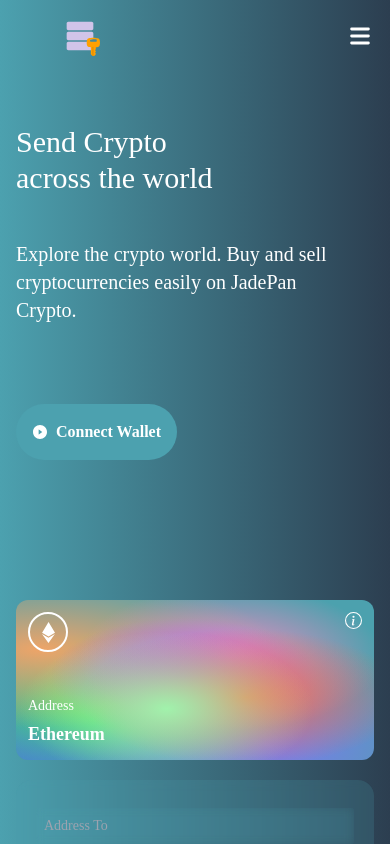
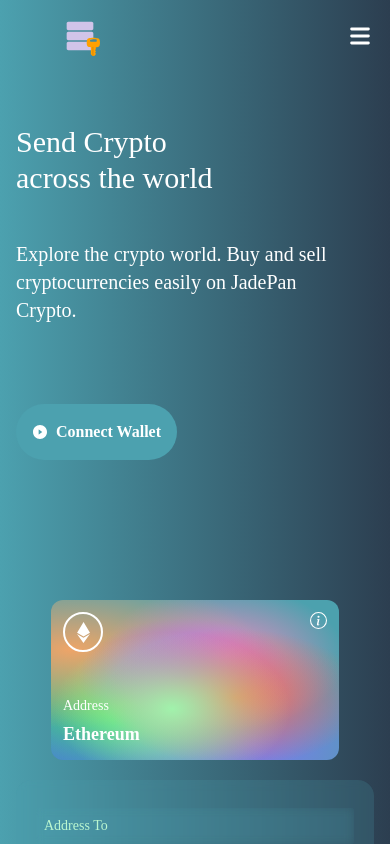
Before and after one commit to pan-liu-us/JadePan-Crypto-Web3-Blockchain-App, a React (Vite) app in the folder client/: page / in a window 390 px wide. Shown: the top 844 px of the page. Built offline with nearby package versions, Linux system fonts and the light colour scheme; a web font is replaced by a local one.

Commit message:
update css to fit mobile device

```diff
--- a/client/src/components/Welcome.jsx
+++ b/client/src/components/Welcome.jsx
@@ -12,7 +12,7 @@ const Input = ({ placeholder, name, type, value, handleChange }) => (
     step="0.0001"
     value={value}
     onChange={(e) => handleChange(e, name)}
-    className="my-2 w-full rounded-sm p-2 outline-none bg-transparent text-white border-none text-sm white-glassmorphism"
+    className="my-2 w-full rounded-sm p-2 outline-none bg-transparent placeholder-green-200 text-white border-none text-sm white-glassmorphism"
   />
 )
 
@@ -23,7 +23,7 @@ const Welcome = () => {
 
   return (
     <div className="flex w-full justify-center items-center">
-      <div className="flex mf:flex-row flex-col items-start justify-between md:p-20 py-12 px-4">
+      <div className="flex mf:flex-row flex-col items-center justify-between md:p-20 py-12 px-4">
 
         <div className="flex flex-1 justify-start items-start flex-col mf:mr-10">
           <h1 className="text-3xl sm:text-5xl text-white text-gradient py-1">
@@ -45,7 +45,7 @@ const Welcome = () => {
         </div>
 
         <div className="flex flex-col flex-1 items-center justify-start w-full mf:mt-0 mt-10">
-          <div className="p-3 flex justify-end items-start flex-col rounded-xl h-40 sm:w-72 w-full my-5 eth-card .white-glassmorphism">
+          <div className="p-3 flex justify-end items-start flex-col rounded-xl h-40 w-72 my-5 eth-card .white-glassmorphism">
             <div className="flex justify-between flex-col w-full h-full">
               <div className="flex justify-between items-start">
                 <div className="w-10 h-10 rounded-full border-2 border-white flex justify-center items-center">
```
